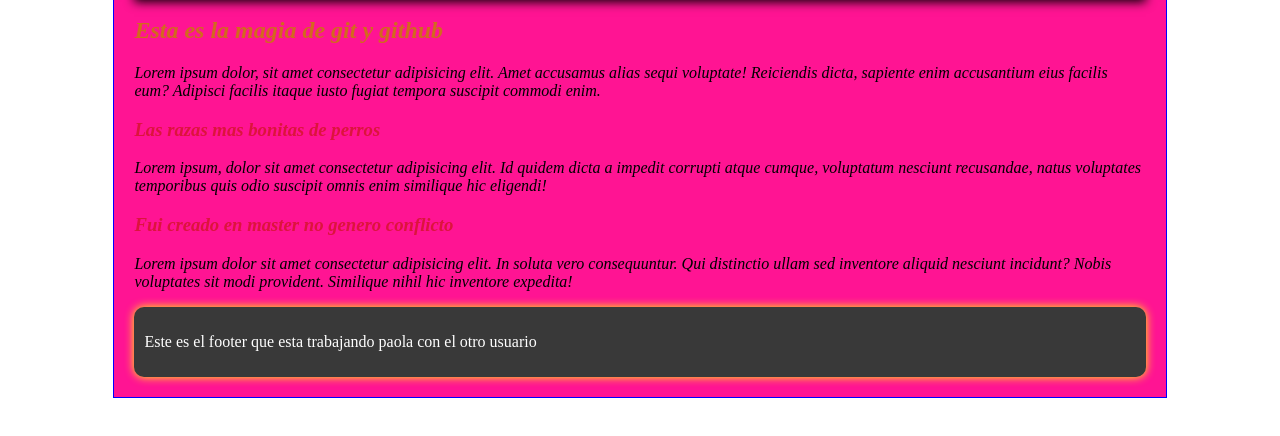
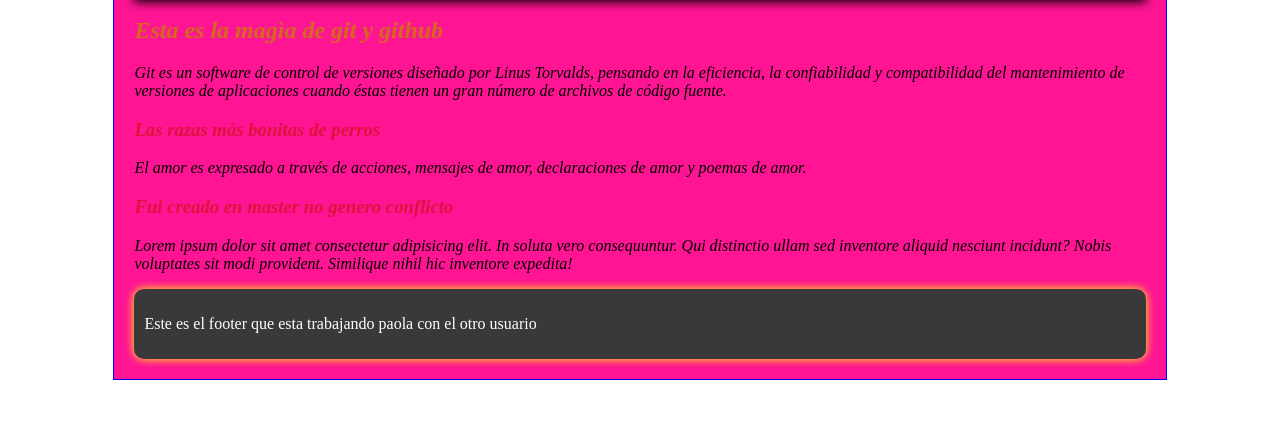
Before and after one commit to carlospache98/blog_site_bitacora, a plain HTML site: page index.html in a window 1280 px wide. Shown: the part 184-620 px from the top of the page. Drawn offline with Linux system fonts and the light colour scheme.

Commit message:
Correcion de tildes, y cambio de los textos lorem por texto real

```diff
--- a/index.html
+++ b/index.html
@@ -20,10 +20,10 @@
                </ul>
            </nav>
         </div>
-        <h2>Esta es la magia de git y github</h2>
-        <p>Lorem ipsum dolor, sit amet consectetur adipisicing elit. Amet accusamus alias sequi voluptate! Reiciendis dicta, sapiente enim accusantium eius facilis eum? Adipisci facilis itaque iusto fugiat tempora suscipit commodi enim.</p>
-        <h3>Las razas mas bonitas de perros</h3>
-        <p>Lorem ipsum, dolor sit amet consectetur adipisicing elit. Id quidem dicta a impedit corrupti atque cumque, voluptatum nesciunt recusandae, natus voluptates temporibus quis odio suscipit omnis enim similique hic eligendi!</p>
+        <h2>Esta es la magìa de git y github</h2>
+        <p>Git es un software de control de versiones diseñado por Linus Torvalds, pensando en la eficiencia, la confiabilidad y compatibilidad del mantenimiento de versiones de aplicaciones cuando éstas tienen un gran número de archivos de código fuente.</p>
+        <h3>Las razas màs bonitas de perros</h3>
+        <p>El amor es expresado a través de acciones, mensajes de amor, declaraciones de amor y poemas de amor.</p>
 
         <h3>Fui creado en master no genero conflicto</h3>
         <p>Lorem ipsum dolor sit amet consectetur adipisicing elit. In soluta vero consequuntur. Qui distinctio ullam sed inventore aliquid nesciunt incidunt? Nobis voluptates sit modi provident. Similique nihil hic inventore expedita!</p>
```
